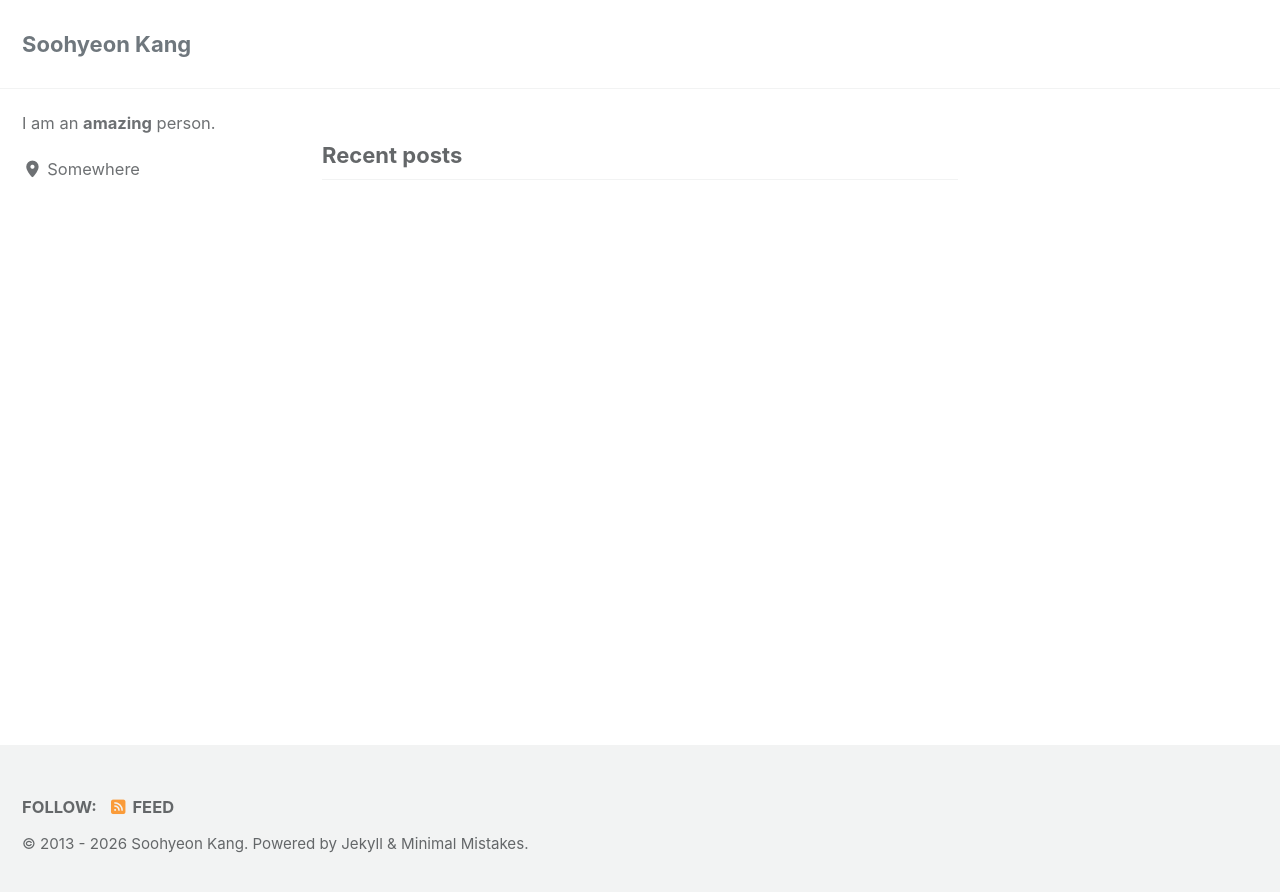
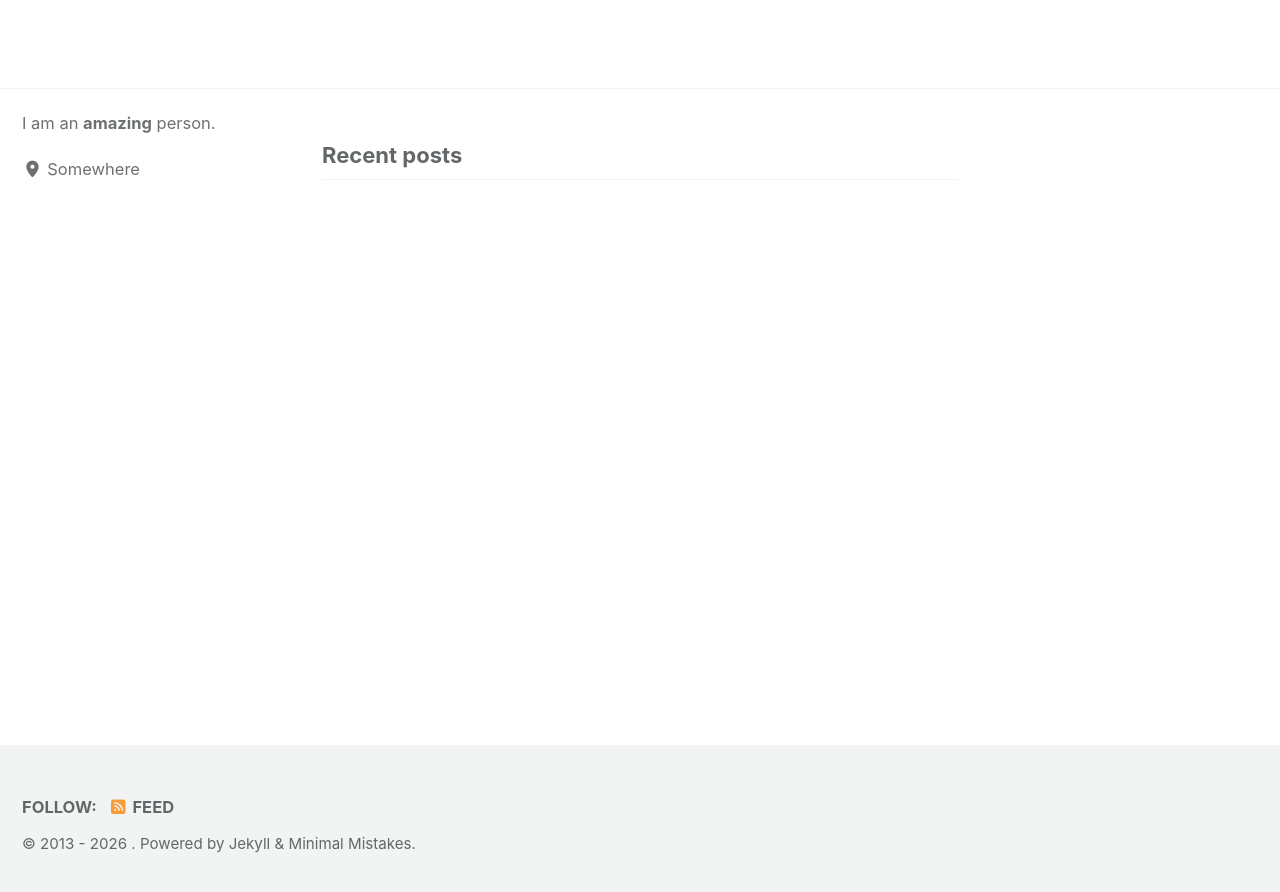
Before and after one commit to soohyeonkang16/soohyeonkang16.github.io, a Jekyll site: the page built from index.html, in a window 1280 px wide. Shown: the top 892 px of the page. Built offline with Jekyll 4.4.1, drawn with Linux system fonts in a browser that asks for light colours; cached includes are drawn as plain includes; the list of posts is cut into pages by our own code.

Commit message:
Update _config.yml

```diff
--- a/_config.yml
+++ b/_config.yml
@@ -17,7 +17,7 @@ minimal_mistakes_skin    : "default" # "air", "aqua", "contrast", "dark", "dirt"
 # Site Settings
 locale                   : "en-US"
 direction                : # "ltr" (default), "rtl" # set the direction of the page
-title                    : "Soohyeon Kang"
+title                    : ""
 title_separator          : "-"
 subtitle                 : # site tagline that appears below site title in masthead
 name                     : ""
```
